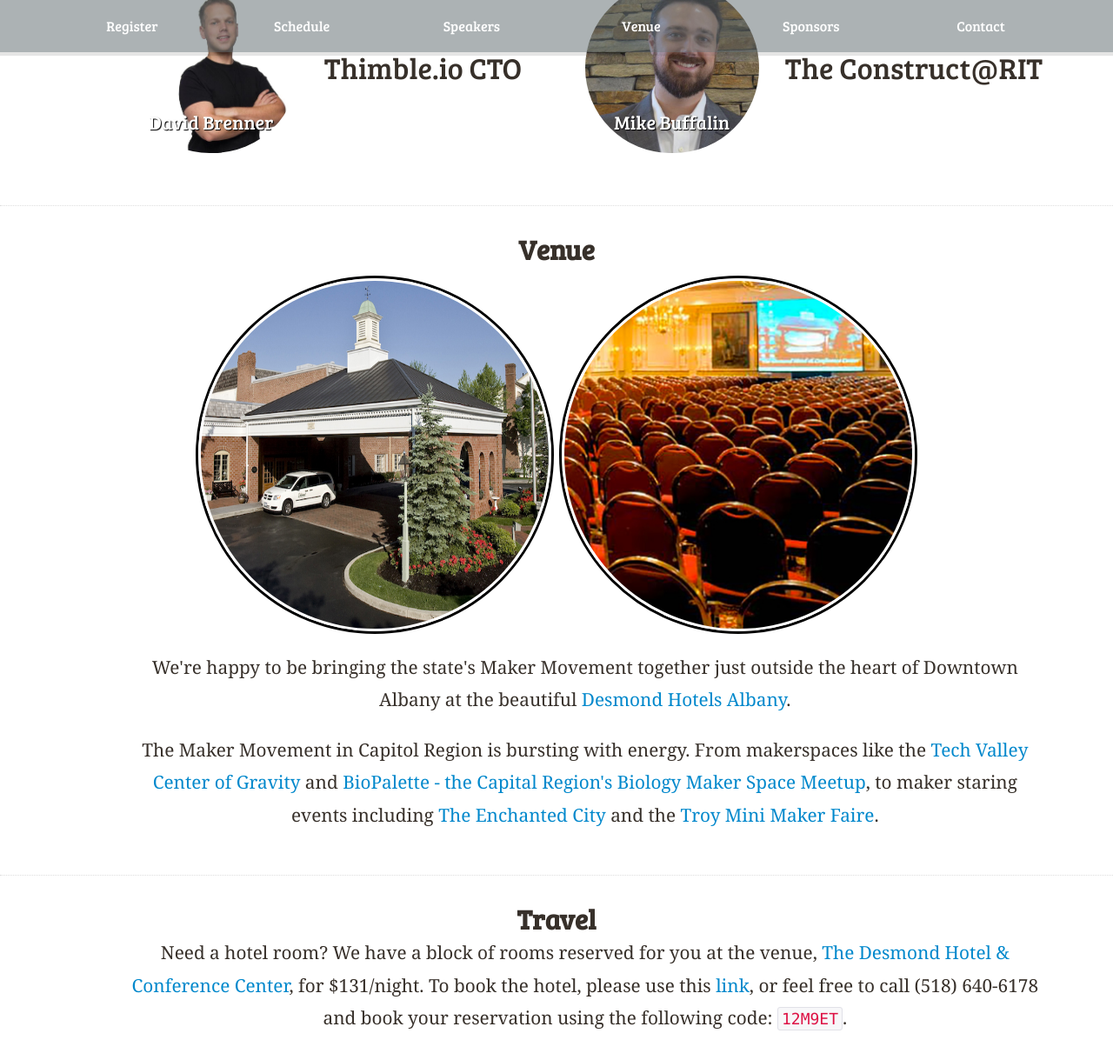
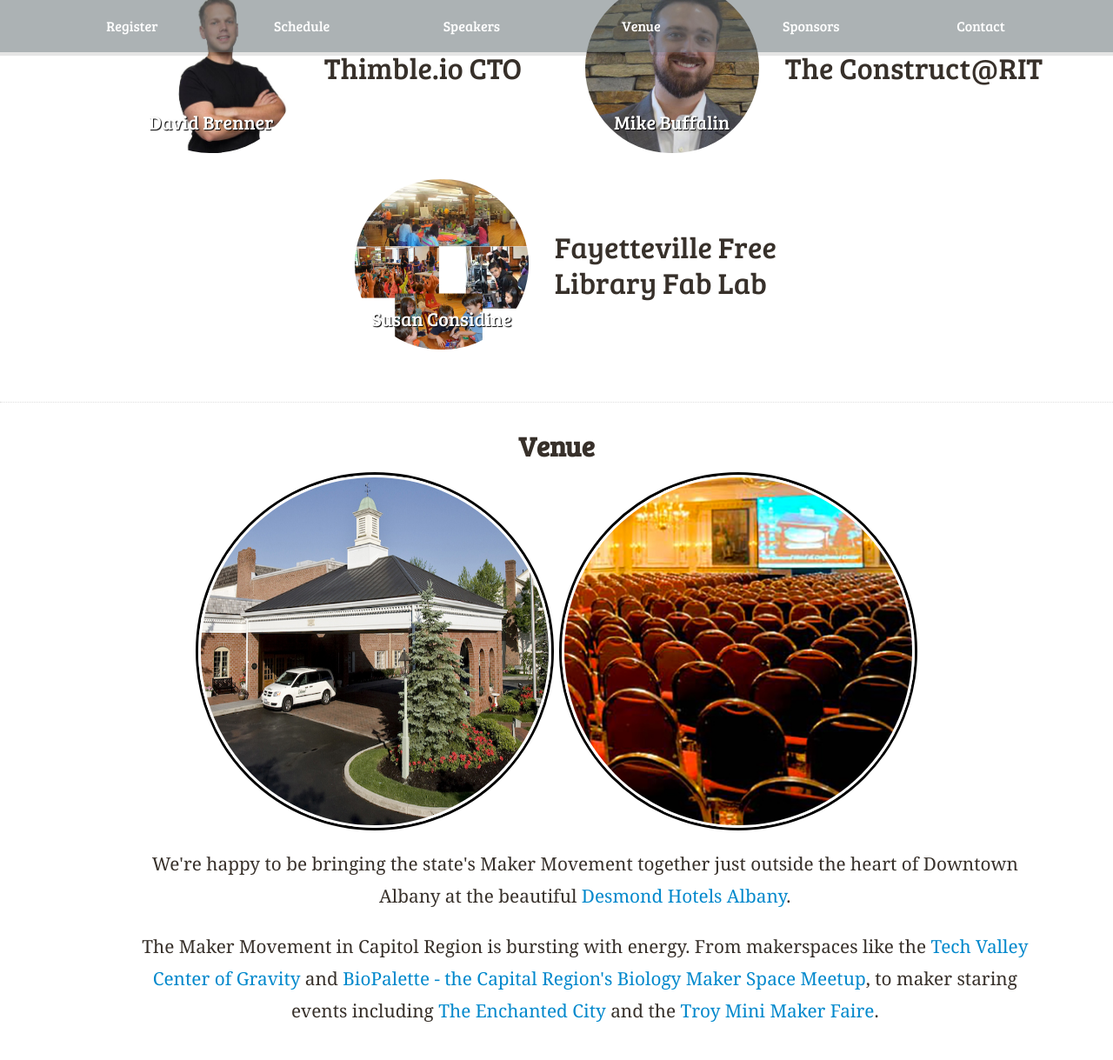
Before and after one commit to nysmakers/nysmakers.github.io, a Jekyll site: the page built from index.html, in a window 1280 px wide and 1400 px high, scrolled down 6347 px, cut to the strip 0-1219 px from the top of the window. Shown: the whole strip at 87% size. Built offline with Jekyll 4.4.1, drawn with Linux system fonts in a browser that asks for light colours; some web fonts are replaced; comment, search, counter and statistics services are not loaded.

Commit message:
Added FFL Fab Lab

```diff
--- a/2017/stylesheets/responsive.css
+++ b/2017/stylesheets/responsive.css
@@ -323,6 +323,9 @@
 #speakers #mikebuffalin {
   background: url("/images/speakers/MikeBuffalin.jpeg") no-repeat;
   background-position-x: 35%; }
+#speakers #ffl {
+  background: url("/images/speakers/FFL.jpg") no-repeat;
+  background-position-x: 35%; }
 
 @media screen and (max-width: 780px) {
   #speakers #talks td:last-child {
--- a/index.html
+++ b/index.html
@@ -232,6 +232,10 @@
         <td><a href="http://hack.rit.edu/" id="mikebuffalin">Mike Buffalin</a></td>
         <td>The Construct@RIT</td>
       </tr>
+      <tr>
+        <td><a href="https://www.fflib.org/fab-lab" id="ffl">Susan Considine</a></td>
+        <td>Fayetteville Free Library Fab Lab</td>
+      </tr>
     </table>
   </section>
 
```
Also changed, not shown: images/speakers/FFL.jpg (added).
